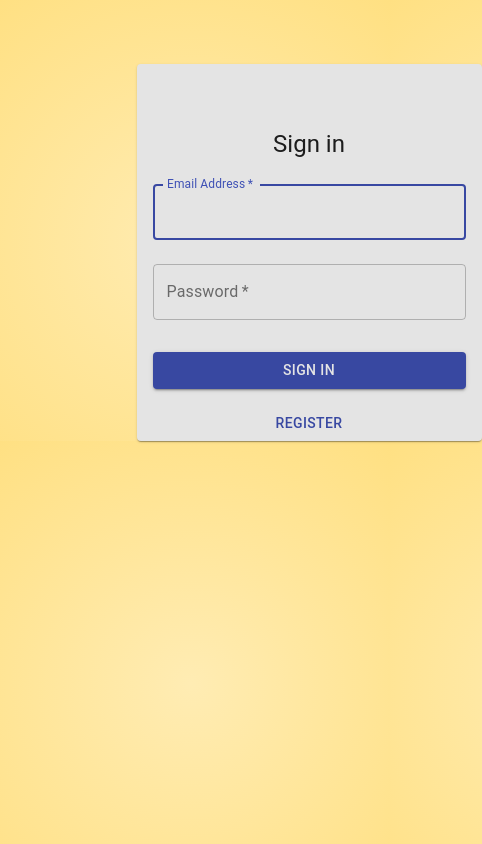
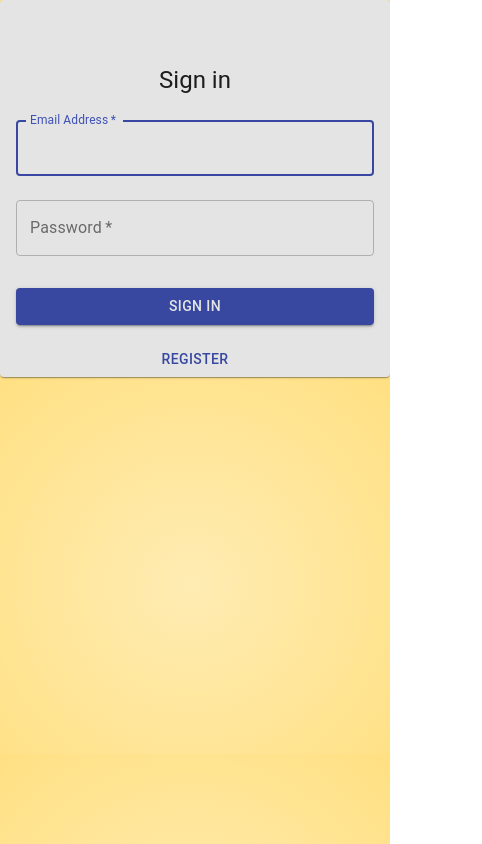
Before and after one commit to ben-zeng/wagster_frontend, a React (Create React App) app: page /login in a window 390 px wide. Shown: the whole page, 482 px wide, since content can reach past the window. Built offline with nearby package versions, Linux system fonts and the light colour scheme.

Commit message:
Make cards responsive and clean up styles

```diff
--- a/src/components/App/App.css
+++ b/src/components/App/App.css
@@ -1,20 +1,4 @@
 .App {
-  text-align: center;
+  display: flex;
+  height: 100%;
 }
-
-nav{
-  display: flex;
-  justify-content: space-around;
-  align-items: center;
-  min-height: 10vh;
-  background: cadetblue;
-  color: white;
-}
-
-.nav-links{
-  width: 40%;
-  display: flex;
-  justify-content: space-around;
-  align-items: center;
-  list-style-type: none;
-}
--- a/src/components/App/App.js
+++ b/src/components/App/App.js
@@ -1,6 +1,6 @@
 import React from 'react';
 import './App.css';
-import { BrowserRouter as Router, Switch, Route} from 'react-router-dom';
+import { BrowserRouter as Router, Switch, Route } from 'react-router-dom';
 import Login from '../Login/Login';
 import SignUp from '../SignUp/SignUp';
 import Profile from '../Profile/Profile';
@@ -15,8 +15,7 @@ function App() {
     return (
         <GlobalStateProvider>
             <Router>
-                <div className="app">
-
+                <div className="App">
                     <Switch>
                         <Route path="/profile" exact component={Profile} />
                         <Route path="/login" component={Login} />
@@ -26,7 +25,6 @@ function App() {
                         <Route path="/profile/update" exact component={UpdateProfile} />
                         <Route path="/matches" exact component={Matches} />
                     </Switch>
-
                 </div>
             </Router>
         </GlobalStateProvider>
--- a/src/components/Login/Login.js
+++ b/src/components/Login/Login.js
@@ -19,14 +19,11 @@ const useStyles = makeStyles(theme => ({
         },
       },
       card: {
-            maxWidth: 345,
-            'margin-left': '35%',
         justifyContent: 'center',
-            width: "90%",
-            marginTop: theme.spacing(8),
         display: 'flex',
         flexDirection: 'column',
         alignItems: 'center',
+        flexGrow: 1
       },
         paper: {
             marginTop: theme.spacing(8),
--- a/src/components/Matches/Matches.js
+++ b/src/components/Matches/Matches.js
@@ -28,14 +28,11 @@ const useStyles = makeStyles(theme => ({
     },
   },
   card: {
-    maxWidth: 345,
-    'margin-left': '35%',
     justifyContent: 'center',
-    width: "90%",
-    marginTop: theme.spacing(8),
     display: 'flex',
     flexDirection: 'column',
     alignItems: 'center',
+    flexGrow: 1
   },
   action: {
     fontSize: 10
@@ -43,16 +40,6 @@ const useStyles = makeStyles(theme => ({
   media: {
     height: 0,
     paddingTop: '56.25%', // 16:9
-  },
-  expand: {
-    transform: 'rotate(0deg)',
-    marginLeft: 'auto',
-    transition: theme.transitions.create('transform', {
-      duration: theme.transitions.duration.shortest,
-    }),
-  },
-  expandOpen: {
-    transform: 'rotate(180deg)',
   },
   avatar: {
     backgroundColor: yellow[300],
--- a/src/components/Profile/Profile.js
+++ b/src/components/Profile/Profile.js
@@ -26,14 +26,11 @@ const useStyles = makeStyles(theme => ({
     },
   },
   card: {
-    maxWidth: 345,
-    'margin-left': '35%',
     justifyContent: 'center',
-    width: "90%",
-    marginTop: theme.spacing(8),
     display: 'flex',
     flexDirection: 'column',
     alignItems: 'center',
+    flexGrow: 1
   },
   action: {
     fontSize: 10
@@ -41,16 +38,6 @@ const useStyles = makeStyles(theme => ({
   media: {
     height: 0,
     paddingTop: '56.25%', // 16:9
-  },
-  expand: {
-    transform: 'rotate(0deg)',
-    marginLeft: 'auto',
-    transition: theme.transitions.create('transform', {
-      duration: theme.transitions.duration.shortest,
-    }),
-  },
-  expandOpen: {
-    transform: 'rotate(180deg)',
   },
   avatar: {
     backgroundColor: yellow[300],
@@ -167,9 +154,6 @@ export default function Profile() {
           </Typography>
         </CardContent>
       </CardActionArea>
-      <CardActions>
-        {/* TODO : logo?  */}
-      </CardActions>
     </Card>
   );
 }
--- a/src/components/SignUp/SignUp.js
+++ b/src/components/SignUp/SignUp.js
@@ -20,14 +20,11 @@ const useStyles = makeStyles(theme => ({
         },
     },
     card: {
-        maxWidth: 345,
-        'margin-left': '35%',
         justifyContent: 'center',
-        width: "90%",
-        marginTop: theme.spacing(8),
         display: 'flex',
         flexDirection: 'column',
         alignItems: 'center',
+        flexGrow: 1
       },
     paper: {
         marginTop: theme.spacing(8),
--- a/src/components/UnmatchedProfiles/UnmatchedProfiles.js
+++ b/src/components/UnmatchedProfiles/UnmatchedProfiles.js
@@ -28,14 +28,11 @@ const useStyles = makeStyles(theme => ({
     },
   },
   card: {
-    maxWidth: 345,
-    'margin-left': '35%',
     justifyContent: 'center',
-    width: "90%",
-    marginTop: theme.spacing(8),
     display: 'flex',
     flexDirection: 'column',
     alignItems: 'center',
+    flexGrow: 1
   },
   action: {
     fontSize: 10
@@ -43,16 +40,6 @@ const useStyles = makeStyles(theme => ({
   media: {
     height: 0,
     paddingTop: '56.25%', // 16:9
-  },
-  expand: {
-    transform: 'rotate(0deg)',
-    marginLeft: 'auto',
-    transition: theme.transitions.create('transform', {
-      duration: theme.transitions.duration.shortest,
-    }),
-  },
-  expandOpen: {
-    transform: 'rotate(180deg)',
   },
   avatar: {
     backgroundColor: yellow[300],
--- a/src/components/UpdateProfile/UpdateProfile.js
+++ b/src/components/UpdateProfile/UpdateProfile.js
@@ -23,14 +23,11 @@ const useStyles = makeStyles(theme => ({
         },
       },
       card: {
-        maxWidth: 345,
-        'margin-left': '35%',
         justifyContent: 'center',
-        width: "90%",
-        marginTop: theme.spacing(8),
         display: 'flex',
         flexDirection: 'column',
         alignItems: 'center',
+        flexGrow: 1
       },
     paper: {
         marginTop: theme.spacing(8),
```
Lines whose indentation alone changed are shown as unchanged.
